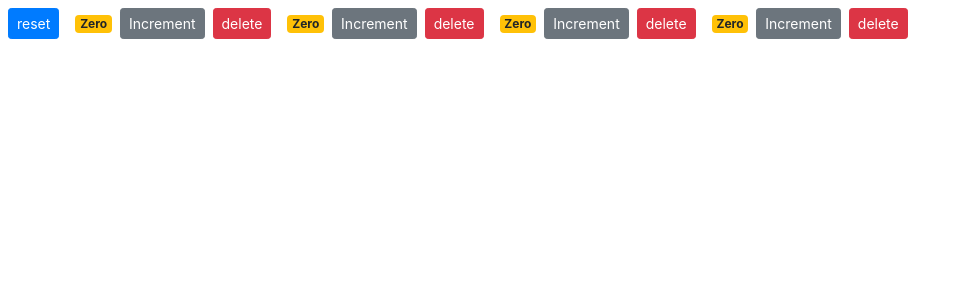
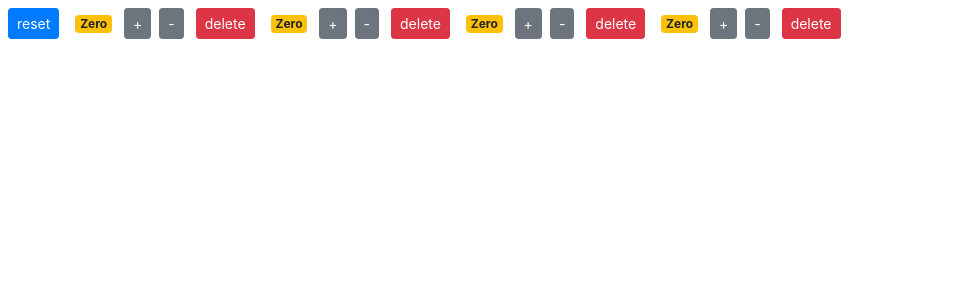
Before and after one commit to Rhunterj/counter, a React (Create React App) app: page / in a window 1280 px wide. Shown: the top 300 px of the page, without its empty margins (0-963 px from the left). Built offline with nearby package versions, Linux system fonts and the light colour scheme.

Commit message:
Added Decrement button

```diff
--- a/src/components/counter.jsx
+++ b/src/components/counter.jsx
@@ -14,8 +14,13 @@
                 <span className={ this.getBadgeClasses() }>{ this.formatCount() }</span>
                 <button
                     onClick={() => this.props.onIncrement(this.props.counter)}
-                    className="btn btn-secondary btn-sm">
-                    Increment
+                    className="btn btn-secondary btn-sm m-1">
+                    +
+                </button>
+                <button
+                    onClick={() => this.props.onDecrement(this.props.counter)}
+                    className="btn btn-secondary btn-sm m-1">
+                    -
                 </button>
                 <button
                     onClick={() => this.props.onDelete(this.props.counter.id)}
--- a/src/components/counters.jsx
+++ b/src/components/counters.jsx
@@ -19,6 +19,14 @@
         this.setState({counters});
     }
 
+    handleDecrement = counter => {
+        const counters = [...this.state.counters];
+        const index = counters.indexOf(counter);
+        counters[index] = {...counter};
+        counters[index].value--;
+        this.setState({counters});
+    }
+
     handleReset = () => {
         const counters = this.state.counters.map( c=> {
             c.value = 0;
@@ -26,6 +34,7 @@
         });
         this.setState({counters});
     }
+
     handleDelete = counterId => {
         const counters = this.state.counters.filter(c => c.id !== counterId);
         this.setState({counters});
@@ -42,6 +51,7 @@
                         key={counter.id}
                         onDelete={this.handleDelete}
                         onIncrement={this.handleIncrement}
+                        onDecrement={this.handleDecrement}
                         counter={counter}/>)}
             </React.Fragment>
         );
```
